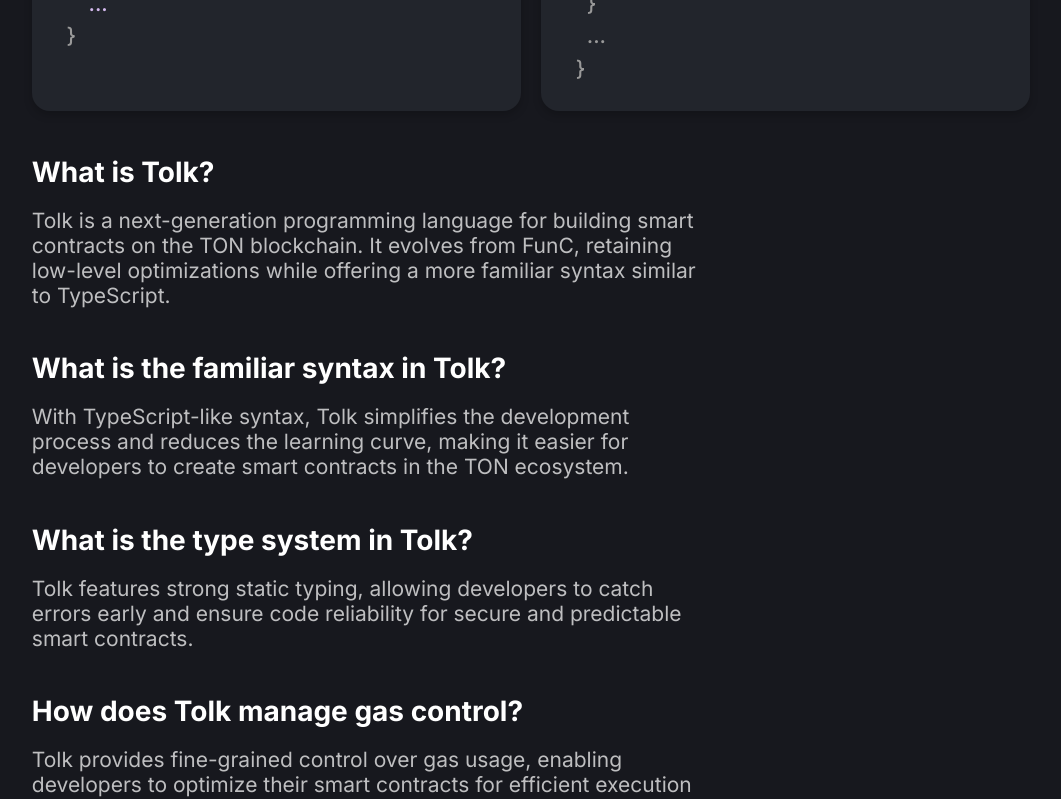
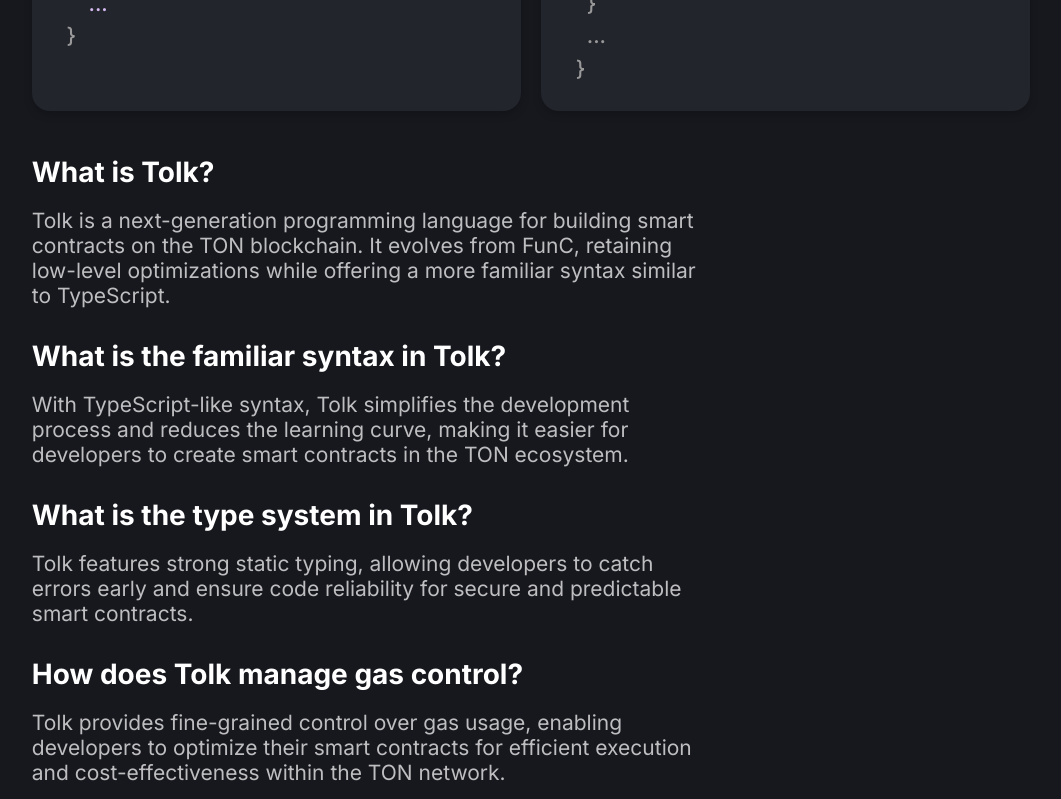
Before and after one commit to SoftwareMaestro16/tolk-website, a React (Vite) app: page / in a window 1280 px wide. Shown: the part 780-1579 px from the top of the page, without its empty margins (109-1170 px from the left). Built offline with nearby package versions, Linux system fonts and the light colour scheme.

Commit message:
new features added

```diff
--- a/src/components/QuestionBlock/QuestionBlock.jsx
+++ b/src/components/QuestionBlock/QuestionBlock.jsx
@@ -5,14 +5,14 @@ function QuestionBlock() {
 
     return (
         <>
-            {questions.map((value) => (
-                <div className={styles.questionsList}>
+            <div className={styles.questionsList}>
+                {questions.map((value) => (
                     <div key={value.id} className={styles.question}>
                         <h1>{value.question}</h1>
                         <h2>{value.answer}</h2>
                     </div>
-                </div>
-            ))}
+                ))}
+            </div>
         </>
     );
 }
--- a/src/components/QuestionBlock/QuestionBlock.module.scss
+++ b/src/components/QuestionBlock/QuestionBlock.module.scss
@@ -5,6 +5,7 @@
       display: flex;
       flex-direction: column;
       align-items: flex-start;
+      margin-top: 12.5px;
 
       h1 {
         color: white;
```
